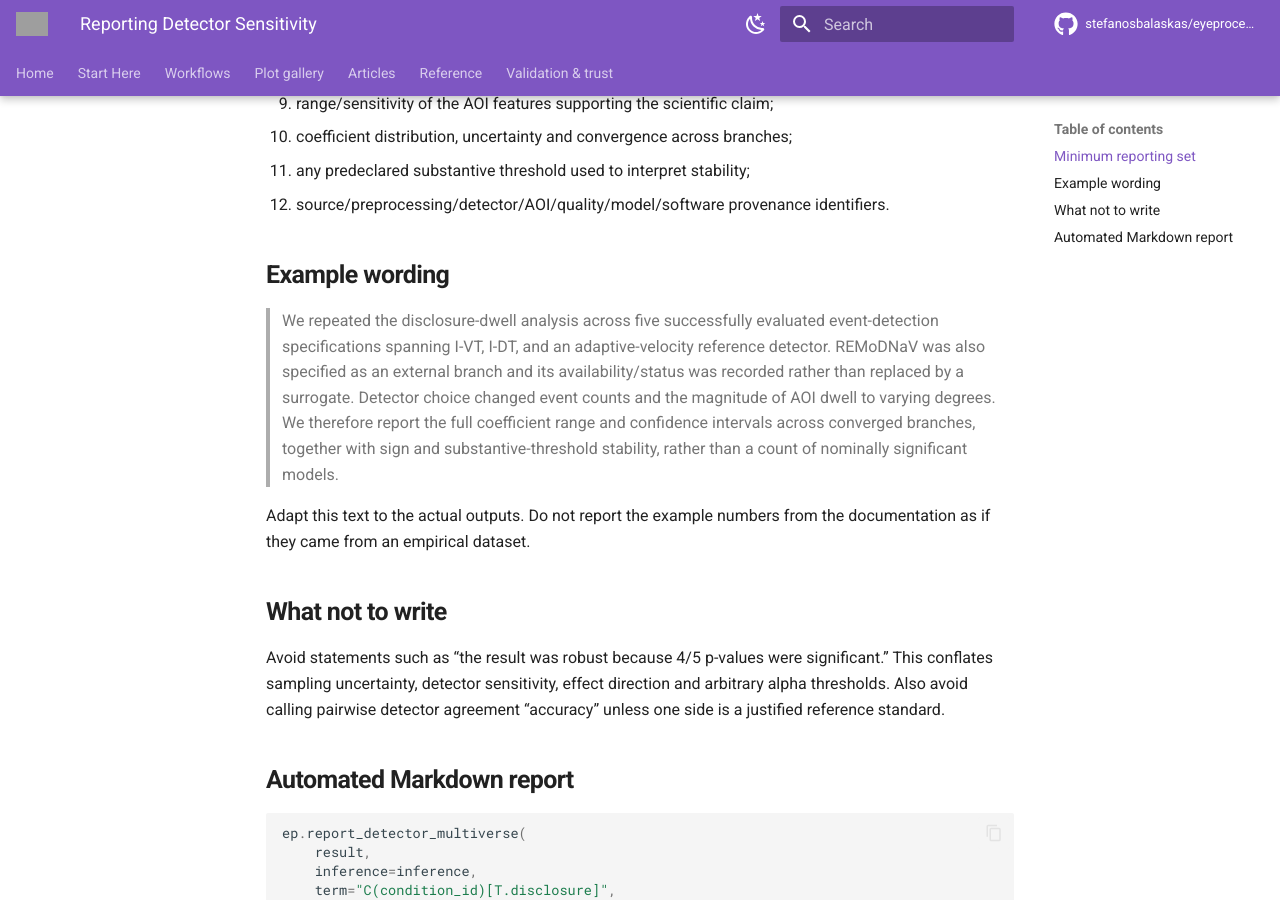
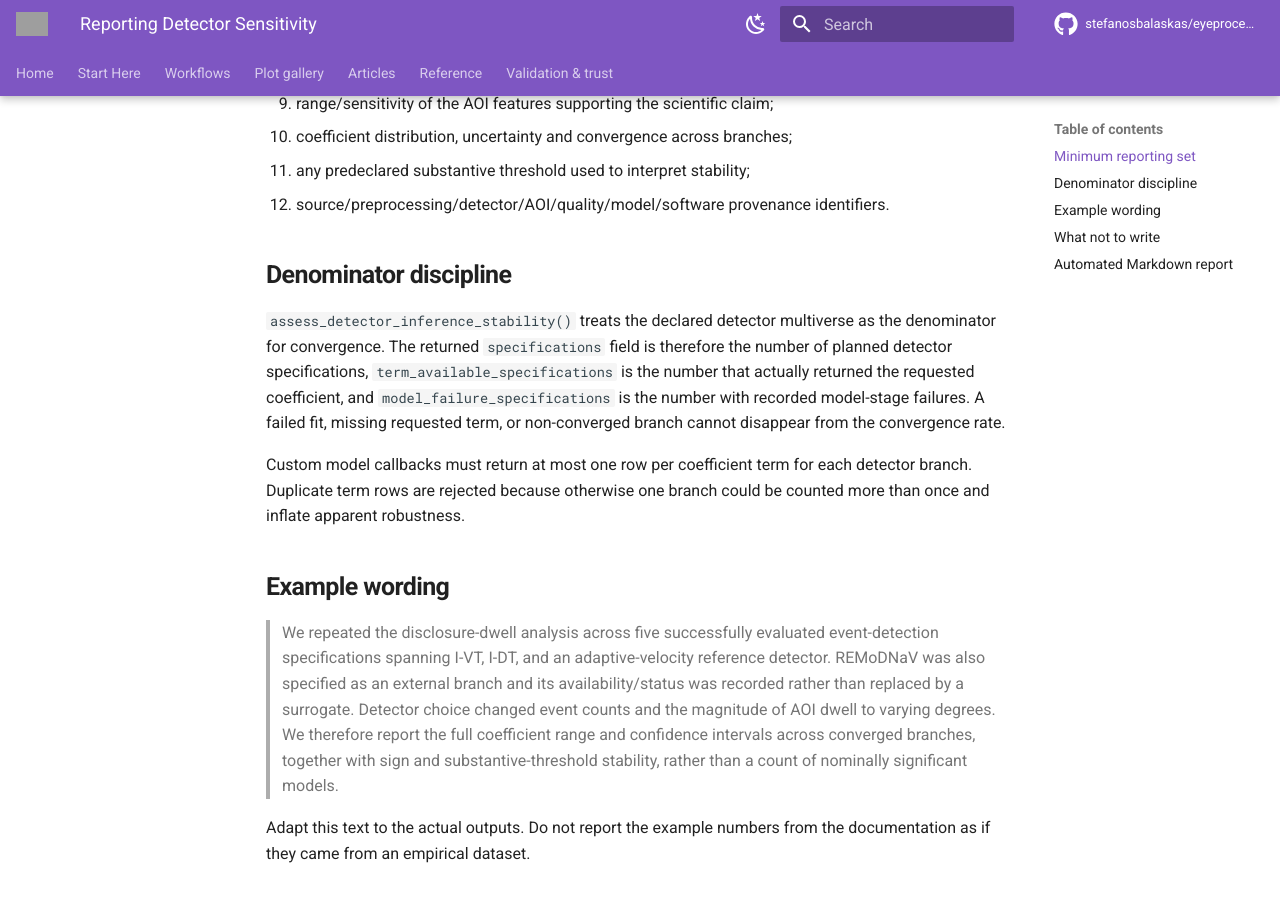
Before and after one commit to stefanosbalaskas/eyeprocesspy, an MkDocs documentation site: the page built from docs/guides/reporting-detector-sensitivity.md, in a window 1280 px wide and 900 px high, scrolled down 605 px. Built offline with MkDocs 1.6.1 and Material for MkDocs 9.7.7, drawn with Linux system fonts in a browser that asks for light colours; comment, search, counter and statistics services are not loaded; grey boxes are pictures that could not be loaded.

Commit message:
docs: clarify detector robustness denominator discipline

```diff
--- a/docs/guides/reporting-detector-sensitivity.md
+++ b/docs/guides/reporting-detector-sensitivity.md
@@ -18,6 +18,12 @@ Report:
 10. coefficient distribution, uncertainty and convergence across branches;
 11. any predeclared substantive threshold used to interpret stability;
 12. source/preprocessing/detector/AOI/quality/model/software provenance identifiers.
+
+## Denominator discipline
+
+`assess_detector_inference_stability()` treats the declared detector multiverse as the denominator for convergence. The returned `specifications` field is therefore the number of planned detector specifications, `term_available_specifications` is the number that actually returned the requested coefficient, and `model_failure_specifications` is the number with recorded model-stage failures. A failed fit, missing requested term, or non-converged branch cannot disappear from the convergence rate.
+
+Custom model callbacks must return at most one row per coefficient term for each detector branch. Duplicate term rows are rejected because otherwise one branch could be counted more than once and inflate apparent robustness.
 
 ## Example wording
 
```
